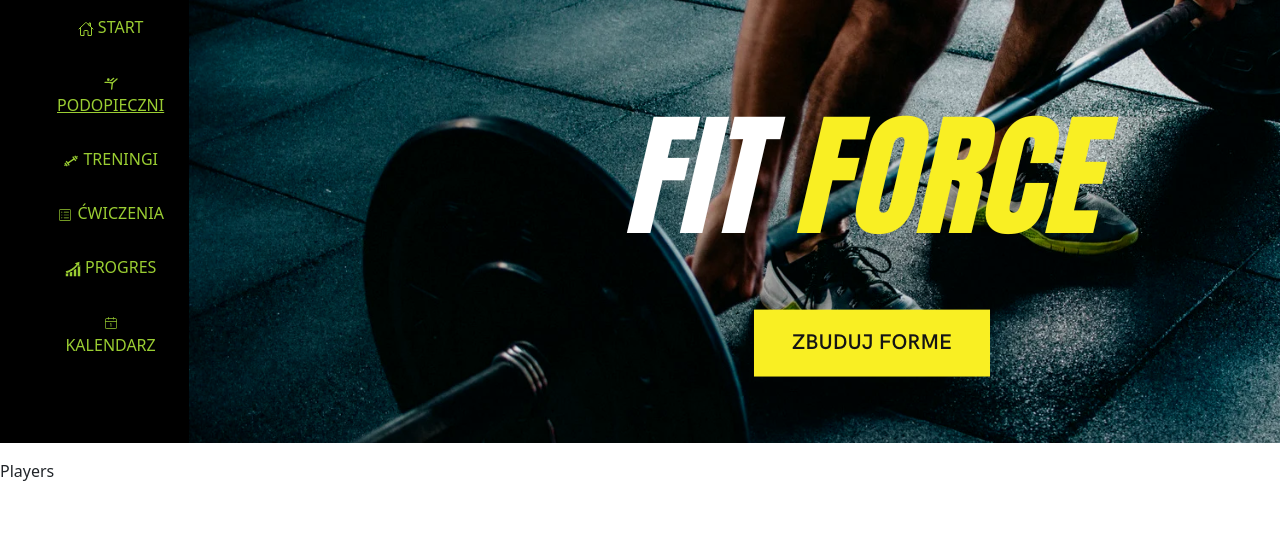
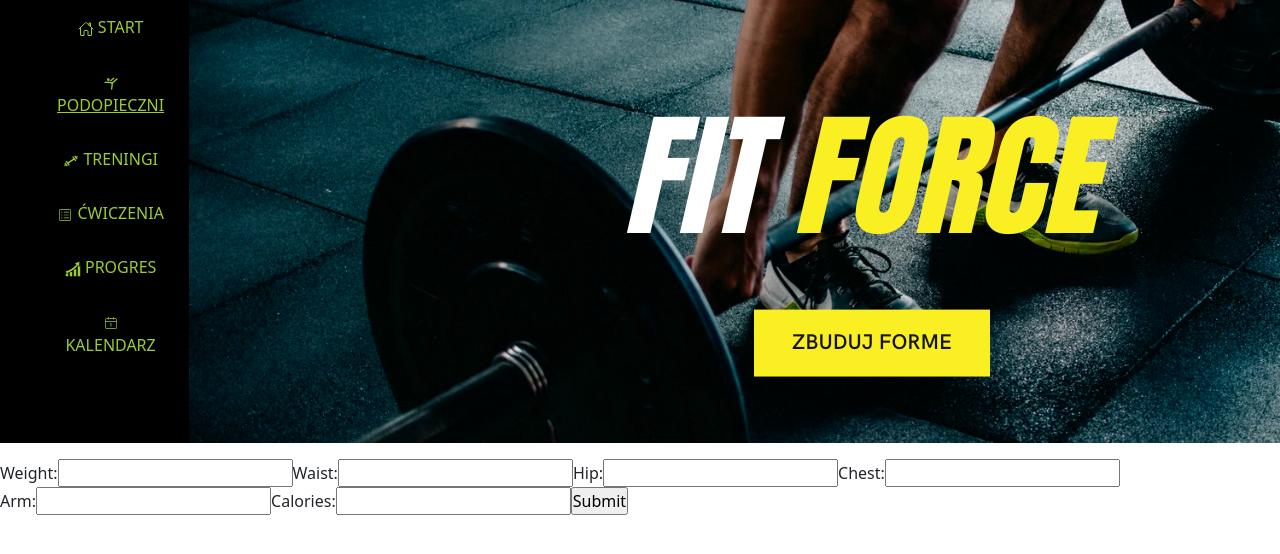
Before and after one commit to karol199393/FitForceFrontEndReact, a React (Create React App) app: page /players in a window 1280 px wide. Shown: the top 554 px of the page. Built offline with nearby package versions, Linux system fonts and the light colour scheme.

Commit message:
add element

```diff
--- a/package.json
+++ b/package.json
@@ -2,6 +2,7 @@
   "name": "frontendfitforce",
   "version": "0.1.0",
   "private": true,
+  "proxy": "http://localhost:8080",
   "dependencies": {
     "@emotion/react": "^11.11.4",
     "@emotion/styled": "^11.11.5",
@@ -12,6 +13,7 @@
     "axios": "^1.6.8",
     "bootstrap": "^5.3.3",
     "chart.js": "^4.4.3",
+    "cors": "^2.8.5",
     "react": "^18.3.1",
     "react-bootstrap": "^2.10.2",
     "react-chartjs-2": "^5.2.0",
@@ -45,4 +47,5 @@
       "last 1 safari version"
     ]
   }
+
 }
--- a/src/App.js
+++ b/src/App.js
@@ -19,6 +19,8 @@ import { CiViewList } from "react-icons/ci";
 import { GiProgression } from "react-icons/gi";
 import { CiCalendarDate } from "react-icons/ci";
 import { VscAccount } from "react-icons/vsc";
+
+
 
 
 function App() {
--- a/src/components/players.js
+++ b/src/components/players.js
@@ -1,5 +1,110 @@
-import React from "react";
+import React, { useState } from "react";
 
 export default function Players() {
-    return <div>Players</div>;
+    const [weight, setWeight] = useState("");
+    const [waist, setWaist] = useState("");
+    const [hip, setHip] = useState("");
+    const [chest, setChest] = useState("");
+    const [arm, setArm] = useState("");
+    const [calories, setCalories] = useState("");
+
+    const handleSubmit = (event) => {
+        event.preventDefault();
+
+        fetch("http://localhost:8080/api/v1/training-goals/addweight", {
+            method: "POST",
+            headers: {
+                "Content-Type": "application/json",
+            },
+            body: JSON.stringify({ value: weight }),
+        })
+            .then((response) => response.json())
+            .then((data) => console.log(data))
+            .catch((error) => console.error(error));
+
+        fetch("http://localhost:8080/api/v1/training-goals/addwaist", {
+            method: "POST",
+            headers: {
+                "Content-Type": "application/json",
+            },
+            body: JSON.stringify({ value: waist }),
+        })
+            .then((response) => response.json())
+            .then((data) => console.log(data))
+            .catch((error) => console.error(error));
+
+        fetch("http://localhost:8080/api/v1/training-goals/addhip", {
+            method: "POST",
+            headers: {
+                "Content-Type": "application/json",
+            },
+            body: JSON.stringify({ value: hip }),
+        })
+            .then((response) => response.json())
+            .then((data) => console.log(data))
+            .catch((error) => console.error(error));
+
+        fetch("http://localhost:8080/api/v1/training-goals/addchest", {
+            method: "POST",
+            headers: {
+                "Content-Type": "application/json",
+            },
+            body: JSON.stringify({ value: chest }),
+        })
+            .then((response) => response.json())
+            .then((data) => console.log(data))
+            .catch((error) => console.error(error));
+
+        fetch("http://localhost:8080/api/v1/training-goals/addarm", {
+            method: "POST",
+            headers: {
+                "Content-Type": "application/json",
+            },
+            body: JSON.stringify({ value: arm }),
+        })
+            .then((response) => response.json())
+            .then((data) => console.log(data))
+            .catch((error) => console.error(error));
+
+        fetch("http://localhost:8080/api/v1/training-goals/addcalories", {
+            method: "POST",
+            headers: {
+                "Content-Type": "application/json",
+            },
+            body: JSON.stringify({ value: calories }),
+        })
+            .then((response) => response.json())
+            .then((data) => console.log(data))
+            .catch((error) => console.error(error));
+    };
+
+    return (
+        <form onSubmit={handleSubmit}>
+            <label>
+                Weight:
+                <input type="number" value={weight} onChange={(e) => setWeight(e.target.value)} />
+            </label>
+            <label>
+                Waist:
+                <input type="number" value={waist} onChange={(e) => setWaist(e.target.value)} />
+            </label>
+            <label>
+                Hip:
+                <input type="number" value={hip} onChange={(e) => setHip(e.target.value)} />
+            </label>
+            <label>
+                Chest:
+                <input type="number" value={chest} onChange={(e) => setChest(e.target.value)} />
+            </label>
+            <label>
+                Arm:
+                <input type="number" value={arm} onChange={(e) => setArm(e.target.value)} />
+            </label>
+            <label>
+                Calories:
+                <input type="number" value={calories} onChange={(e) => setCalories(e.target.value)} />
+            </label>
+            <input type="submit" value="Submit" />
+        </form>
+    );
 }
--- a/src/components/progresschart.js
+++ b/src/components/progresschart.js
@@ -31,11 +31,12 @@ function ProgressChart() {
         'waist-loss-goal',
         'hip-loss-goal',
         'chest-loss-goal',
-        'arm-loss-goal'
+        'arm-loss-goal',
+        'calories',
     ];
 
     useEffect(() => {
-        fetch(`http://localhost:8080/api/weight-loss-goal/${goal}`)
+        fetch(`http://localhost:8080/api/training-goals/${goal}`)
             .then(response => {
                 console.log('Response from API:', response);
                 return response.json();
```
Also changed, not shown: 1 other file (tests, documents, lock files or other folders).
